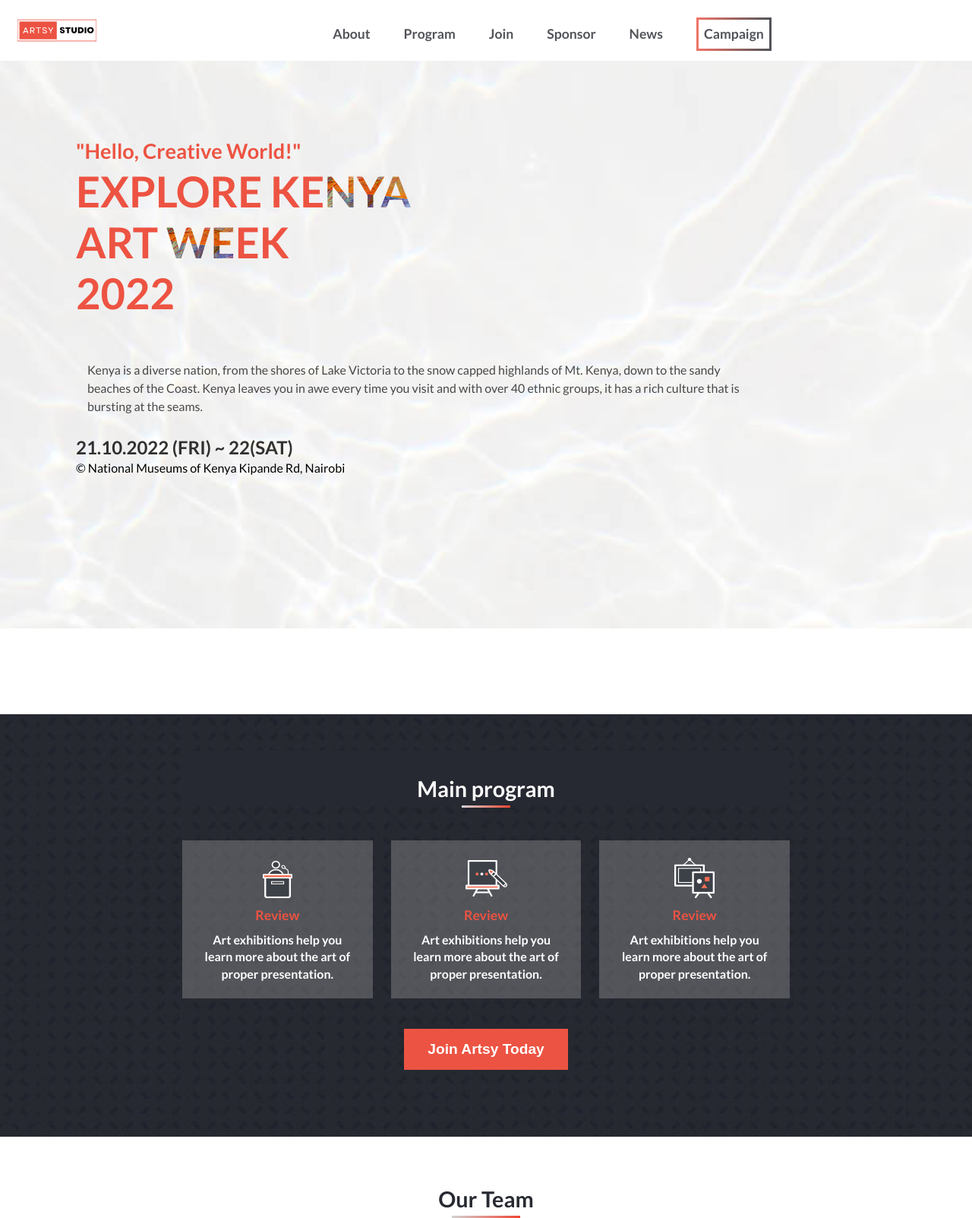
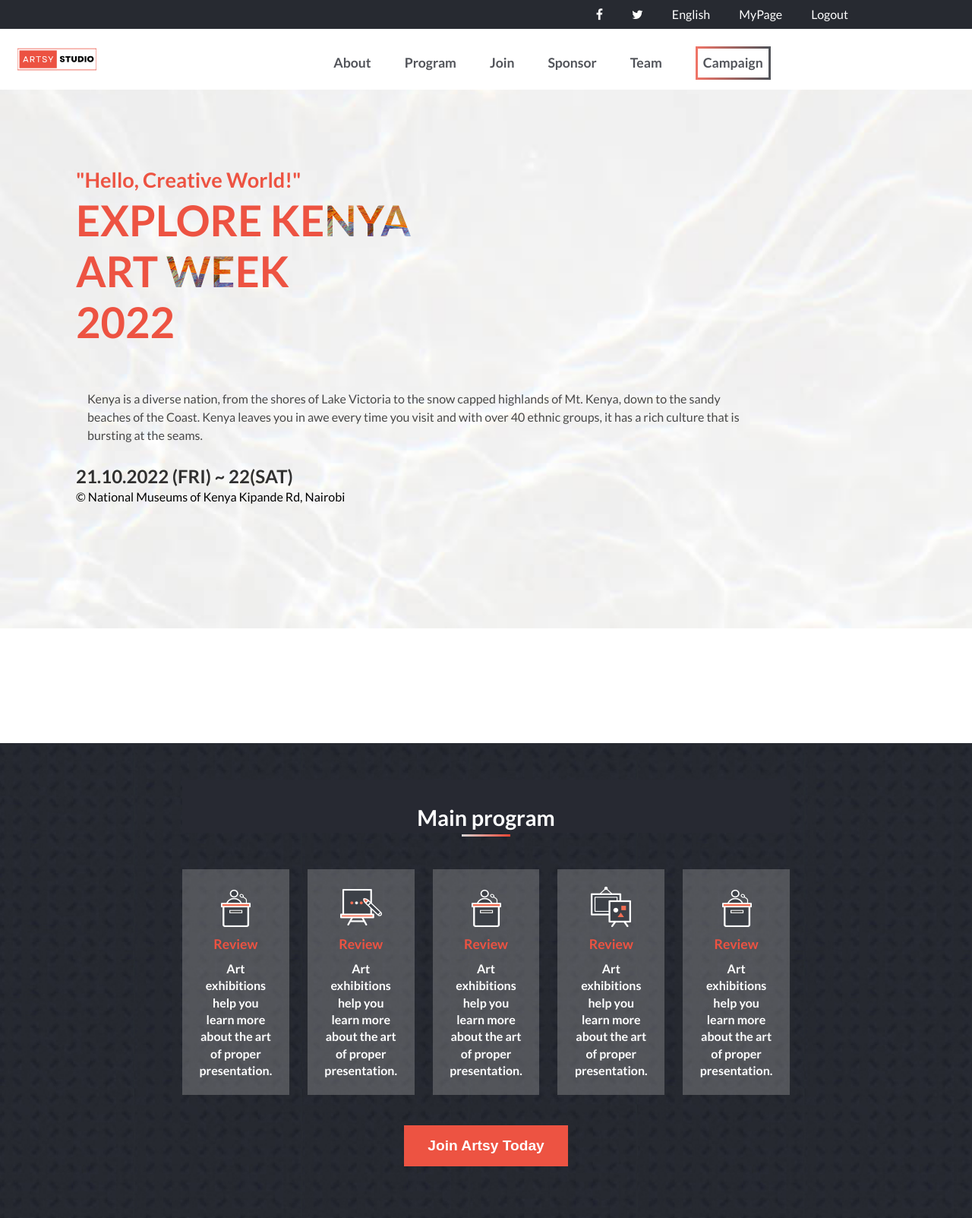
Before and after one commit to ginabeki/Conference-Website, a website: page index.html in a window 1280 px wide. Shown: the top 1603 px of the page at 76% size. Drawn offline with Linux system fonts and the light colour scheme.

Commit message:
Update markup for the nav links

```diff
--- a/index.html
+++ b/index.html
@@ -6,6 +6,7 @@
     <meta name="viewport" content="width=device-width, initial-scale=1.0" />
     <title>Conference Page</title>
     <link rel="stylesheet" href="css/styles.css" />
+    <link rel="stylesheet" href="https://cdnjs.cloudflare.com/ajax/libs/font-awesome/4.7.0/css/font-awesome.min.css">
     <link rel="preconnect" href="https://fonts.gstatic.com" crossorigin />
     <link
       href="https://fonts.googleapis.com/css2?family=Lato:wght@300;400;700&display=swap"
@@ -14,6 +15,17 @@
   </head>
   <body>
     <header>
+      <nav class="top-nav">
+          <a href="#">
+              <i class="fa fa-facebook-f"></i>
+          </a>
+          <a href="#">
+              <i class="fa fa-twitter"></i>
+          </a>
+          <a href="#">English</a>
+          <a href="#">MyPage</a>
+          <a href="#" class="last">Logout</a>
+      </nav>
       <nav class="nav-bar">
         <div class="hamburger">
           <span class="bar"></span>
@@ -28,21 +40,21 @@
         </div>
         <ul class="menu">
           <li class="nav-link"><a href="./about.html">About</a></li>
-          <li class="nav-link"><a href="">Program</a></li>
-          <li class="nav-link"><a href="">Join</a></li>
-          <li class="nav-link"><a href="">Sponsor</a></li>
-          <li class="nav-link"><a href="">News</a></li>
-          <li class="nav-link"><a href="">Campaign</a></li>
+          <li class="nav-link"><a href="#program">Program</a></li>
+          <li class="nav-link"><a href="#join">Join</a></li>
+          <li class="nav-link"><a href="#sponsor">Sponsor</a></li>
+          <li class="nav-link"><a href="#team">Team</a></li>
+          <li class="nav-link"><a href="#">Campaign</a></li>
         </ul>
       </nav>
     </header>
     <!-- Hero section -->
     <section class="hero">
       <h3 class="hero-text">"Hello, Creative World!"</h3>
-      <h1 class="hero-header">
+      <h2 class="hero-header">
         Explore Ke<span class="text">nya</span> <br />
         Art <span class="text">We</span>ek <br />2022
-      </h1>
+      </h2>
       <p class="description">
         Kenya is a diverse nation, from the shores of Lake Victoria to the snow
         capped highlands of Mt. Kenya, down to the sandy beaches of the Coast.
@@ -55,7 +67,7 @@
       </p>
     </section>
     <!-- Main program section -->
-    <section class="main-program">
+    <section class="main-program" id="program">
       <h3 class="program-heading">Main program</h3>
       <div class="card-container">
         <div class="card">
@@ -75,6 +87,14 @@
           </p>
         </div>
         <div class="card">
+          <img src="./images/program_icon_01.png" alt="Event plan icon" />
+          <h4 class="card-header">Review</h4>
+          <p class="card-text">
+            Art exhibitions help you learn more about the art of proper
+            presentation.
+          </p>
+        </div>
+        <div class="card">
           <img src="./images/program_icon_02.png" alt="SCreencast icon" />
           <h4 class="card-header">Review</h4>
           <p class="card-text">
@@ -82,18 +102,26 @@
             presentation.
           </p>
         </div>
+        <div class="card">
+          <img src="./images/program_icon_01.png" alt="Event plan icon" />
+          <h4 class="card-header">Review</h4>
+          <p class="card-text">
+            Art exhibitions help you learn more about the art of proper
+            presentation.
+          </p>
+        </div>
       </div>
-      <button class="btn">Join Artsy Today</button>
+      <button class="btn" id="join">Join Artsy Today</button>
     </section>
 
     <!-- Team -->
 
-    <section class="team">
+    <section class="team" id="team">
       <h3 class="program-heading group">Our Team</h3>
       <div class="team-container"></div>
     </section>
     <!-- Partners -->
-    <section class="partners">
+    <section class="partners" id="sponsor">
       <h2 class="partners-header">Partners</h2>
       <div class="partner-list">
         <img src="./images/google.svg" alt="google icon" class="partner-img" />
```
